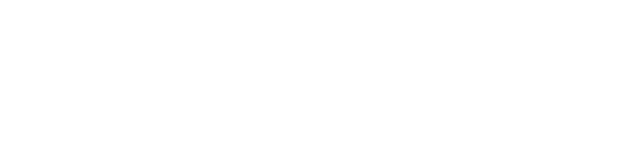
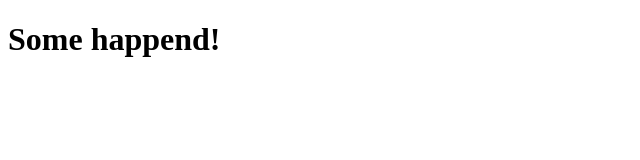
Before and after one commit to Ibrahim-003/git-base, a plain HTML site: page index.html in a window 1280 px wide. Shown: the whole page, without its empty margins (0-640 px from the left). Drawn offline with Linux system fonts and the light colour scheme.

Commit message:
changin index

```diff
--- a/index.html
+++ b/index.html
@@ -7,6 +7,6 @@
     <title>Sistema de Registro de Juegos</title>
 </head>
 <body>
-
+    <h1>Some happend!</h1>
 </body>
 </html>
```
